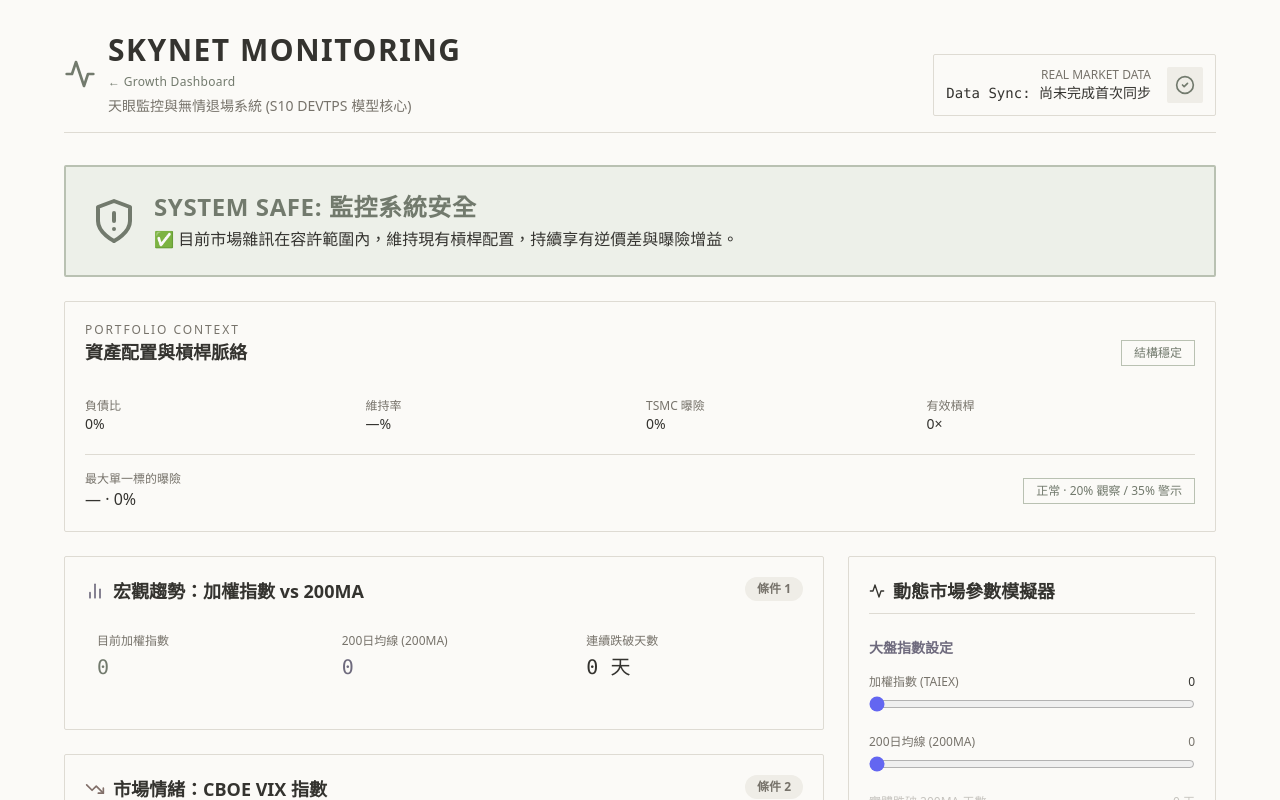
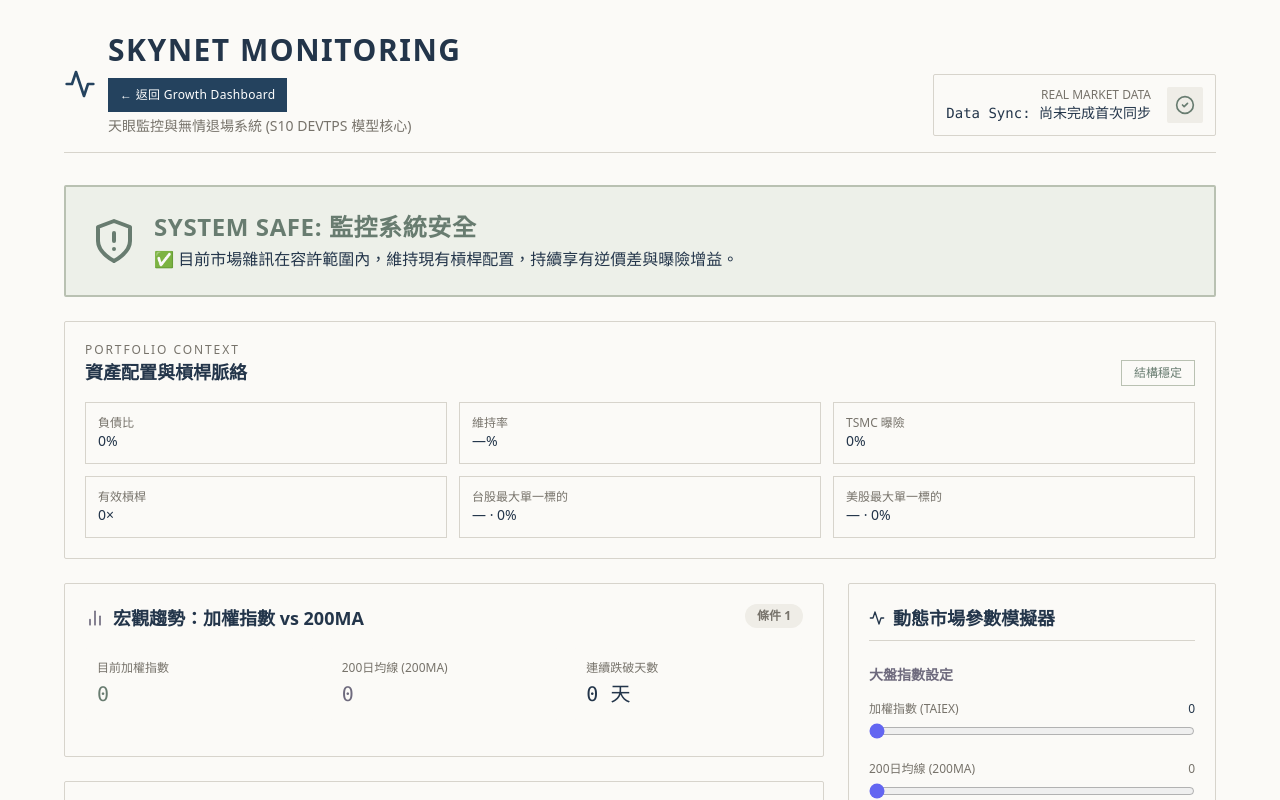
Before and after one commit to hanjhou2000716/skynet-monitoring, a React (Create React App) app: page / in a window 1280 px wide. Shown: the top 800 px of the page. Built offline with nearby package versions, Linux system fonts and the light colour scheme.

Commit message:
Streamline Skynet risk summary

```diff
--- a/public/data.json
+++ b/public/data.json
@@ -24,7 +24,9 @@
         "value": 0,
         "percent": 0,
         "status": "正常"
-      }
+      },
+      "twLargestPosition": {"symbol": "—", "percent": 0},
+      "usLargestPosition": {"symbol": "—", "percent": 0}
     },
     "stressTests": [],
     "categoryDailyChanges": {},
--- a/public/index.html
+++ b/public/index.html
@@ -8,14 +8,15 @@
     <script src="https://cdn.tailwindcss.com"></script>
     <style>
       @import url('https://fonts.googleapis.com/css2?family=Noto+Sans+TC:wght@400;500;700&family=Noto+Serif+TC:wght@600;700&display=swap');
-      :root { --paper: #f5f4ef; --surface: #fbfaf7; --ink: #34332f; --muted: #77736b; --line: #dedbd3; --sage: #727a6d; --brick: #ad6658; }
+      :root { --paper: #f1f0eb; --surface: #fbfaf7; --ink: #23354a; --muted: #77736b; --line: #d7d4cc; --sage: #687c70; --brick: #c4674f; --orange: #c98a4b; --navy: #24425e; }
       body { background: var(--paper); color: var(--ink); font-family: 'Noto Sans TC', sans-serif; }
       .bg-slate-950, .bg-slate-900, .bg-slate-900\/50 { background-color: var(--surface) !important; }
       .bg-slate-800 { background-color: #efede7 !important; }
       .border-slate-800, .border-slate-700 { border-color: var(--line) !important; }
       .text-white, .text-slate-200, .text-slate-300 { color: var(--ink) !important; }
       .text-slate-400, .text-slate-500 { color: var(--muted) !important; }
-      .text-cyan-500, .text-cyan-400, .text-emerald-500, .text-emerald-400 { color: var(--sage) !important; }
+      .text-cyan-500, .text-cyan-400 { color: var(--navy) !important; }
+      .text-emerald-500, .text-emerald-400 { color: var(--sage) !important; }
       .text-indigo-400 { color: #6e6a7d !important; }
       .text-purple-400 { color: #816f69 !important; }
       .bg-emerald-950\/30, .bg-emerald-950\/40 { background-color: #edf0e9 !important; }
@@ -23,6 +24,8 @@
       .bg-red-950\/40, .bg-red-950\/50 { background-color: #f7ece8 !important; }
       .border-red-500\/50 { border-color: #d9aaa0 !important; }
       .text-red-400, .text-red-500 { color: var(--brick) !important; }
+      .text-amber-400, .text-orange-400 { color: var(--orange) !important; }
+      a[href*="tgolaf-fin-tracker"] { background: var(--navy); color: #fff !important; border: 1px solid var(--navy); padding: 8px 11px; margin-top: 10px; text-decoration: none; }
       .rounded-xl, .rounded-lg, .rounded-md { border-radius: 2px !important; }
     </style>
   </head>
--- a/src/App.js
+++ b/src/App.js
@@ -119,7 +119,7 @@ const App = () => {
                 Skynet Monitoring
               </h1>
               <a href="https://hanjhou2000716.github.io/tgolaf-fin-tracker/" className="text-xs text-cyan-400 mt-1 inline-block tracking-wide">
-                ← Growth Dashboard
+                ← 返回 Growth Dashboard
               </a>
               <p className="text-sm text-slate-400 mt-1">
                 天眼監控與無情退場系統 (S10 DEVTPS 模型核心)
@@ -194,37 +194,19 @@ const App = () => {
                 {portfolio.risk.level === "attention" ? "需處理" : portfolio.risk.level === "watch" ? "持續觀察" : "結構穩定"}
               </span>
             </div>
-            <div className="grid grid-cols-2 md:grid-cols-4 gap-3 mb-4">
-              {portfolio.allocation.map((item) => (
-                <div key={item.label} className="bg-slate-950 border border-slate-800 p-3">
-                  <div className="text-xs text-slate-500">{item.label}</div>
-                  <div className="text-xl font-mono text-slate-200 mt-1">{item.percent}%</div>
-                  <div className="mt-2 h-1 bg-slate-800"><div className="h-1" style={{ width: `${Math.min(item.percent, 100)}%`, backgroundColor: item.color }} /></div>
-                </div>
-              ))}
+            <div className="grid grid-cols-2 md:grid-cols-3 gap-3 text-sm">
+              <div className="bg-slate-950 border border-slate-800 p-3"><span className="block text-slate-500 text-xs">負債比</span>{portfolio.risk.debtRatio}%</div>
+              <div className="bg-slate-950 border border-slate-800 p-3"><span className="block text-slate-500 text-xs">維持率</span>{portfolio.risk.maintenanceRatio || "—"}%</div>
+              <div className="bg-slate-950 border border-slate-800 p-3"><span className="block text-slate-500 text-xs">TSMC 曝險</span>{portfolio.risk.tsmcExposureRatio}%</div>
+              <div className="bg-slate-950 border border-slate-800 p-3"><span className="block text-slate-500 text-xs">有效槓桿</span>{portfolio.risk.effectiveLeverage}×</div>
+              <div className="bg-slate-950 border border-slate-800 p-3"><span className="block text-slate-500 text-xs">台股最大單一標的</span>{portfolio.risk.twLargestPosition ? `${portfolio.risk.twLargestPosition.symbol} · ${portfolio.risk.twLargestPosition.percent}%` : "待更新"}</div>
+              <div className="bg-slate-950 border border-slate-800 p-3"><span className="block text-slate-500 text-xs">美股最大單一標的</span>{portfolio.risk.usLargestPosition ? `${portfolio.risk.usLargestPosition.symbol} · ${portfolio.risk.usLargestPosition.percent}%` : "待更新"}</div>
             </div>
-            <div className="grid grid-cols-2 md:grid-cols-4 gap-3 text-sm">
-              <div><span className="block text-slate-500 text-xs">負債比</span>{portfolio.risk.debtRatio}%</div>
-              <div><span className="block text-slate-500 text-xs">維持率</span>{portfolio.risk.maintenanceRatio || "—"}%</div>
-              <div><span className="block text-slate-500 text-xs">TSMC 曝險</span>{portfolio.risk.tsmcExposureRatio}%</div>
-              <div><span className="block text-slate-500 text-xs">有效槓桿</span>{portfolio.risk.effectiveLeverage}×</div>
-            </div>
-            {portfolio.risk.largestPosition && (
-              <div className="mt-5 pt-4 border-t border-slate-800 flex flex-col md:flex-row md:items-center md:justify-between gap-3">
-                <div>
-                  <span className="block text-slate-500 text-xs">最大單一標的曝險</span>
-                  <span className="text-base text-slate-200">{portfolio.risk.largestPosition.symbol} · {portfolio.risk.largestPosition.percent}%</span>
-                </div>
-                <span className={`text-xs px-3 py-1 border ${portfolio.risk.largestPosition.status === "警示" ? "text-red-400 border-red-500/50" : portfolio.risk.largestPosition.status === "觀察" ? "text-amber-400 border-amber-500/50" : "text-emerald-400 border-emerald-500/50"}`}>
-                  {portfolio.risk.largestPosition.status} · 20% 觀察 / 35% 警示
-                </span>
-              </div>
-            )}
             {portfolio.stressTests?.length > 0 && (
               <div className="mt-5 pt-4 border-t border-slate-800">
                 <p className="text-xs uppercase tracking-[0.16em] text-slate-500 mb-3">Stress test · net asset impact</p>
-                <div className="grid grid-cols-2 md:grid-cols-4 gap-3">
-                  {portfolio.stressTests.map((scenario) => (
+                <div className="grid grid-cols-2 gap-3">
+                  {portfolio.stressTests.filter((scenario) => scenario.label.startsWith("006208")).map((scenario) => (
                     <div key={scenario.label} className="bg-slate-950 border border-slate-800 p-3">
                       <div className="text-xs text-slate-500">{scenario.label}</div>
                       <div className="font-mono text-red-400 mt-1">${Math.round(scenario.netImpact).toLocaleString()}</div>
```
Also changed, not shown: 1 other file (tests, documents, lock files or other folders).
